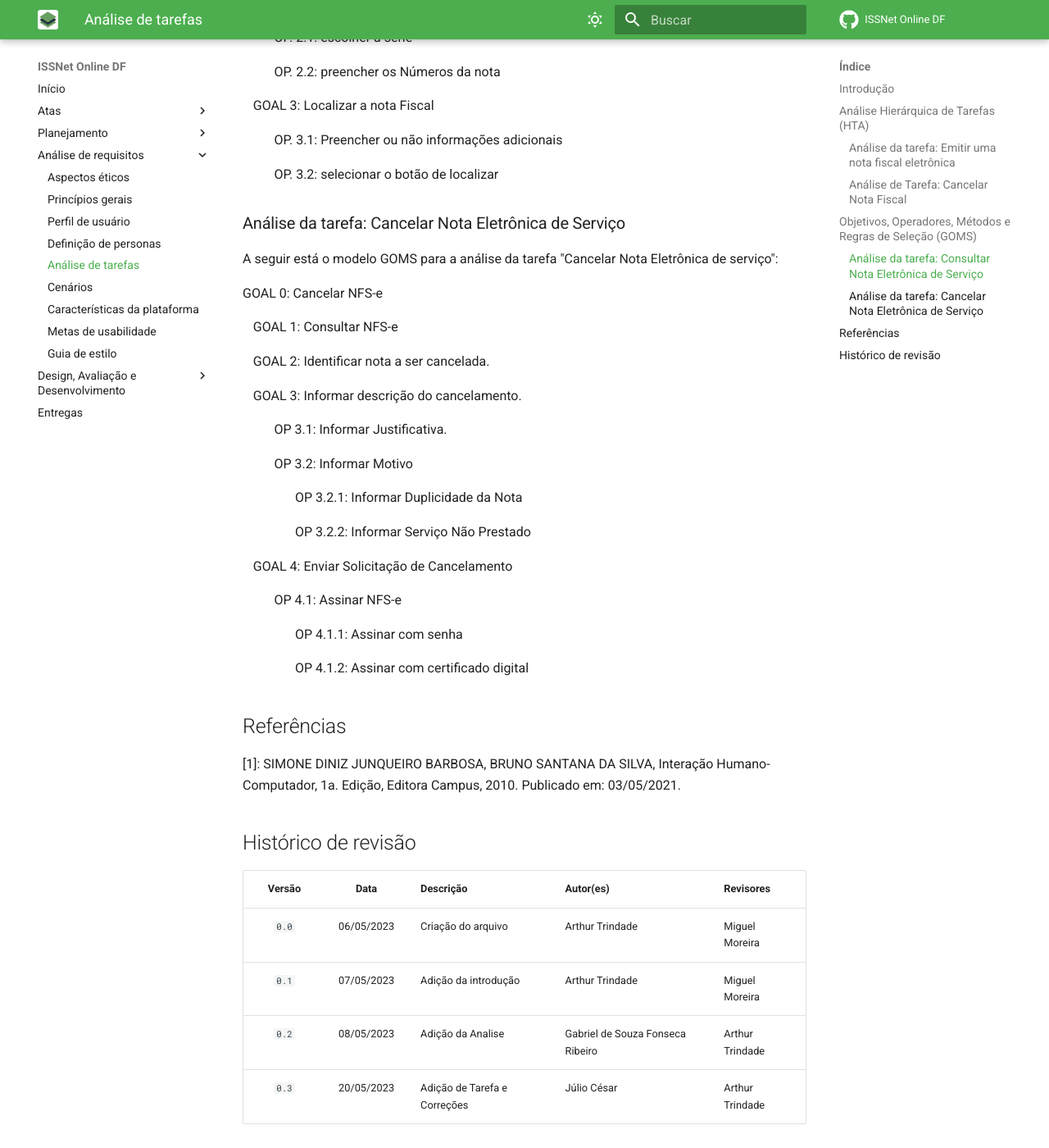
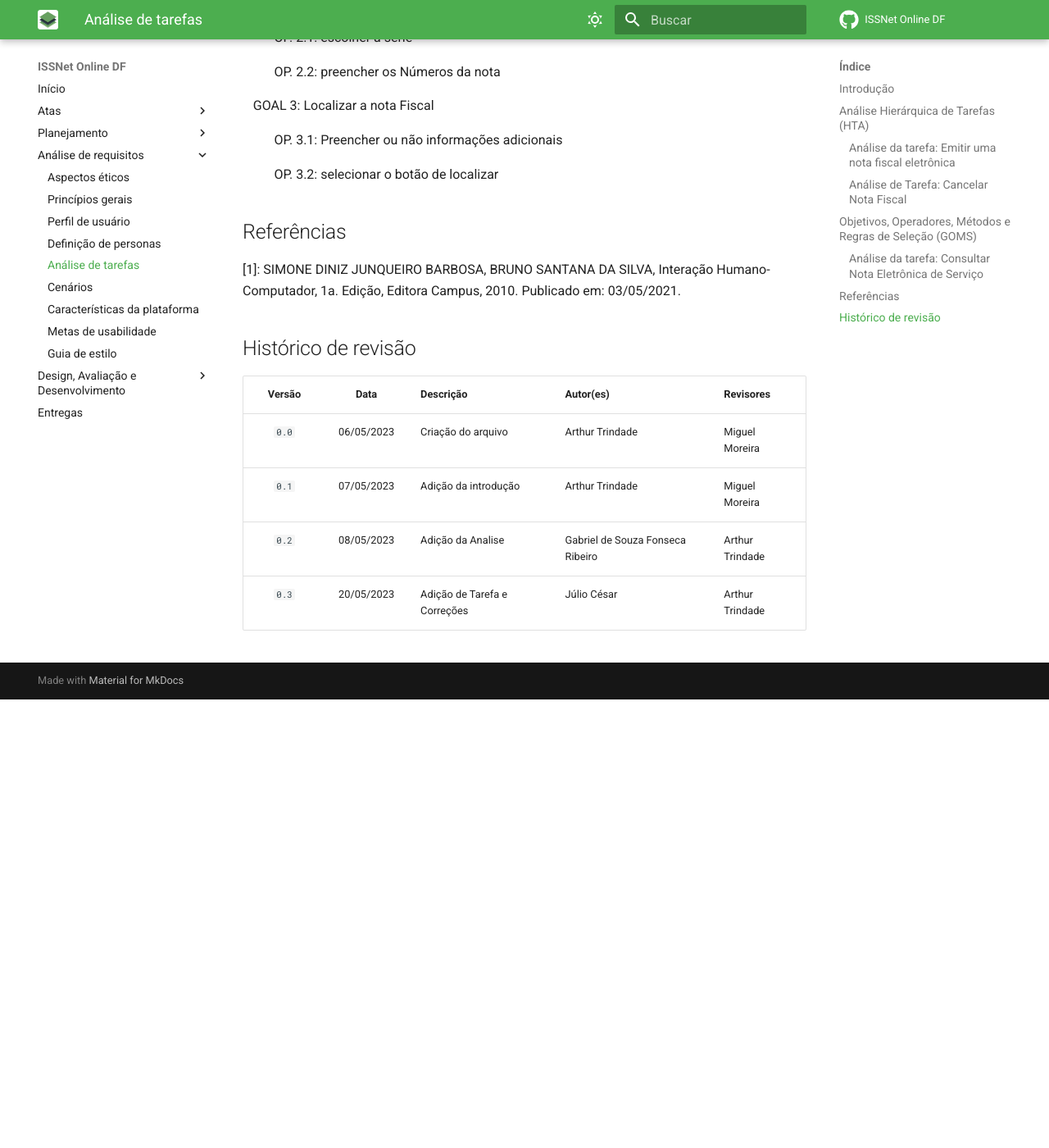
Before and after one commit to Interacao-Humano-Computador/2023.1-ISSNet, an MkDocs documentation site: the page built from gitpages/docs/analise_de_requisitos/analise_de_tarefas.md, in a window 1280 px wide and 1400 px high, scrolled down 4859 px. Shown: the whole window at 82% size. Built offline with MkDocs 1.6.1 and Material for MkDocs 9.7.7, drawn with Linux system fonts in a browser that asks for light colours; comment, search, counter and statistics services are not loaded; after the commit the page ends 5712 px from its top, so only the background shows below that.

Commit message:
Remove Goms Cancelar NFS-e

```diff
--- a/gitpages/docs/analise_de_requisitos/analise_de_tarefas.md
+++ b/gitpages/docs/analise_de_requisitos/analise_de_tarefas.md
@@ -140,23 +140,6 @@ GOAL 0: Emitir NFS-e
 <p style="padding-left: 3vw">OP. 3.1: Preencher ou não informações adicionais </p>
 <p style="padding-left: 3vw">OP. 3.2: selecionar o botão de localizar </p>
 
-### Análise da tarefa: Cancelar Nota Eletrônica de Serviço
-
-A seguir está o modelo GOMS para a análise da tarefa "Cancelar Nota Eletrônica de serviço":
-
-GOAL 0: Cancelar NFS-e
-<p style="padding-left: 1vw">GOAL 1: Consultar NFS-e</p>
-<p style="padding-left: 1vw">GOAL 2: Identificar nota a ser cancelada.</p>
-<p style="padding-left: 1vw">GOAL 3: Informar descrição do cancelamento.</p>
-<p style="padding-left: 3vw">OP 3.1: Informar Justificativa.</p>
-<p style="padding-left: 3vw">OP 3.2: Informar Motivo</p>
-<p style="padding-left: 5vw">OP 3.2.1: Informar Duplicidade da Nota</p>
-<p style="padding-left: 5vw">OP 3.2.2: Informar Serviço Não Prestado</p>
-<p style="padding-left: 1vw">GOAL 4: Enviar Solicitação de Cancelamento</p>
-<p style="padding-left: 3vw">OP 4.1: Assinar NFS-e</p>
-<p style="padding-left: 5vw">OP 4.1.1: Assinar com senha</p>
-<p style="padding-left: 5vw">OP 4.1.2: Assinar com certificado digital</p>
-
 ## Referências
 <!-- FONTES CITADAS UTILIZADAS PARA EMBASAR O TEXTO, REMOVER CASO NÃO HOUVER  -->
 <span id="simone">[1]: SIMONE DINIZ JUNQUEIRO BARBOSA, BRUNO SANTANA DA SILVA, Interação Humano-Computador, 1a.
```
